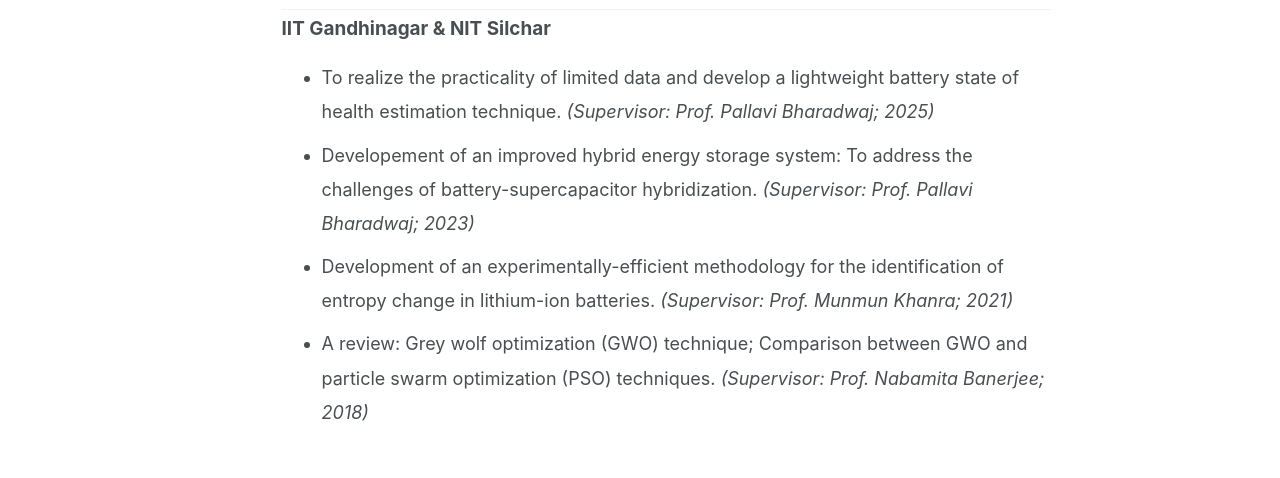
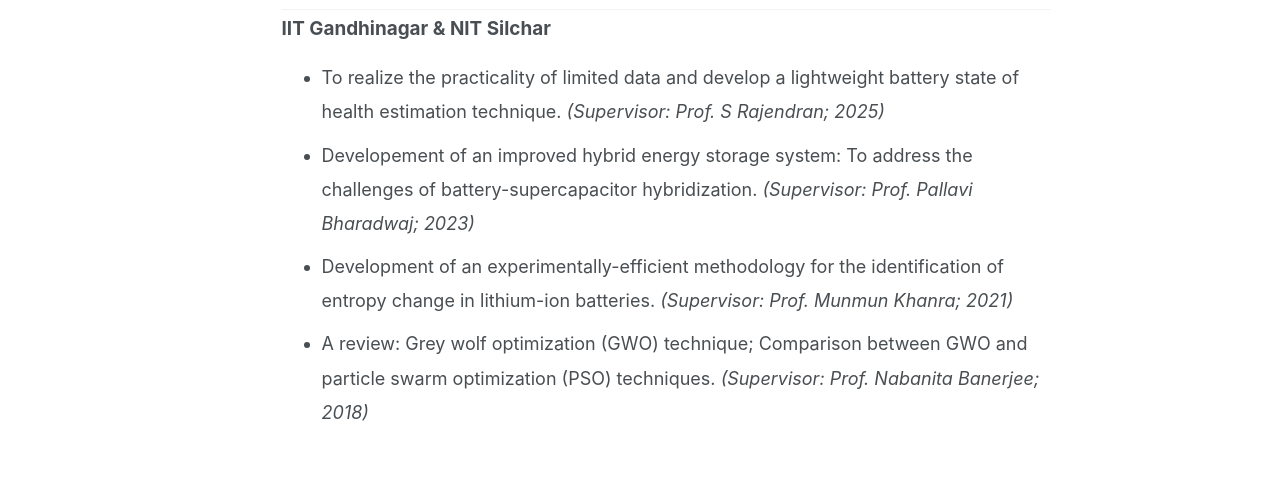
Before and after one commit to shivshankar-sinha/shivshankar-sinha.github.io, a Jekyll site: the page built from project.md, in a window 1280 px wide and 1136 px high. Shown: the part 543-1021 px from the top of the window. Built offline with Jekyll 4.4.1, drawn with Linux system fonts in a browser that asks for light colours; some web fonts are replaced; a script bundle is joined from its source files by our own code; library files that are not in the unit come from our copies.

Commit message:
Update project.md

```diff
--- a/project.md
+++ b/project.md
@@ -51,7 +51,7 @@ Completed Projects
 
 <li>
 To realize the practicality of limited data and develop a lightweight battery state of health estimation technique.
-<i>(Supervisor: Prof. Pallavi Bharadwaj; 2025)</i>
+<i>(Supervisor: Prof. S Rajendran; 2025)</i>
 </li>
 
 <li>
@@ -66,7 +66,7 @@ Development of an experimentally-efficient methodology for the identification of
 
 <li>
 A review: Grey wolf optimization (GWO) technique; Comparison between GWO and particle swarm optimization (PSO) techniques.
-<i>(Supervisor: Prof. Nabamita Banerjee; 2018)</i>
+<i>(Supervisor: Prof. Nabanita Banerjee; 2018)</i>
 </li>
 
 </ul>
```
